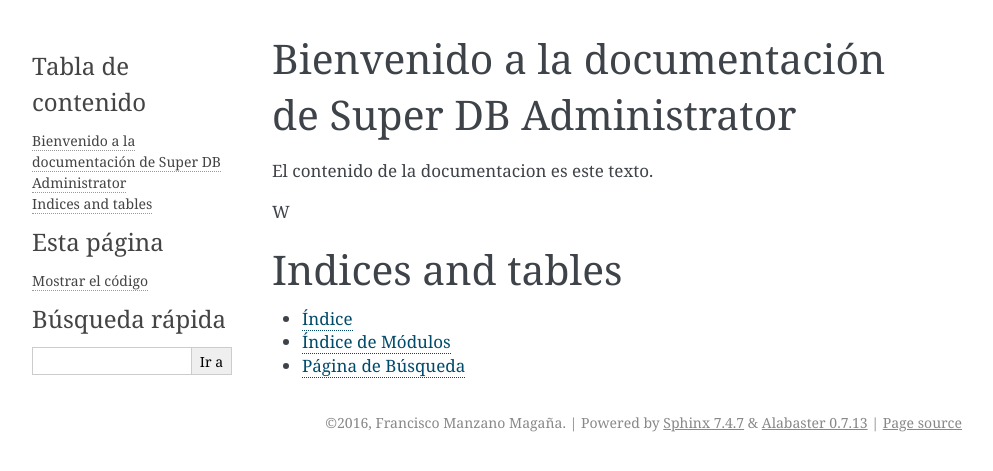
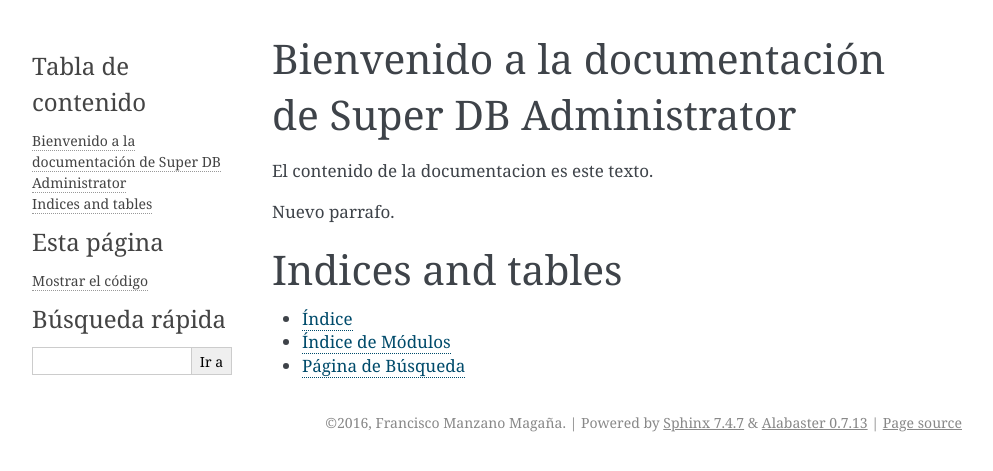
Before and after one commit to imvitaliy/super_db_administrator, a Sphinx documentation site: the page built from docs/source/index.rst, in a window 1280 px wide. Shown: the top 471 px of the page, without its empty margins (148-1141 px from the left). Built offline with Sphinx 7.4.7, drawn with Linux system fonts in a browser that asks for light colours.

Commit message:
Nuevo parrafo de docuentacion

```diff
--- a/docs/source/index.rst
+++ b/docs/source/index.rst
@@ -1,15 +1,16 @@
 
-.. title
+
 
 Bienvenido a la documentación de Super DB Administrator
 ==================================================
 
 El contenido de la documentacion es este texto.
 
+Nuevo parrafo.
 
 .. toctree::
    :maxdepth: 2
-W
+
 
 
 Indices and tables
```
